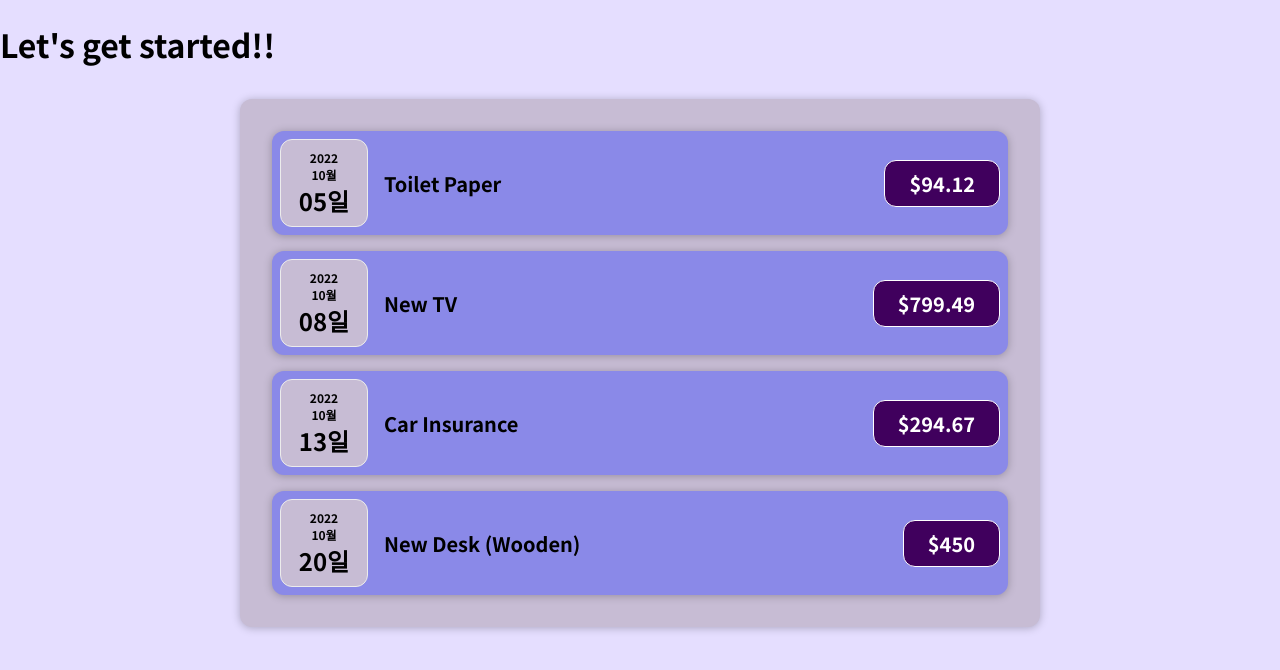
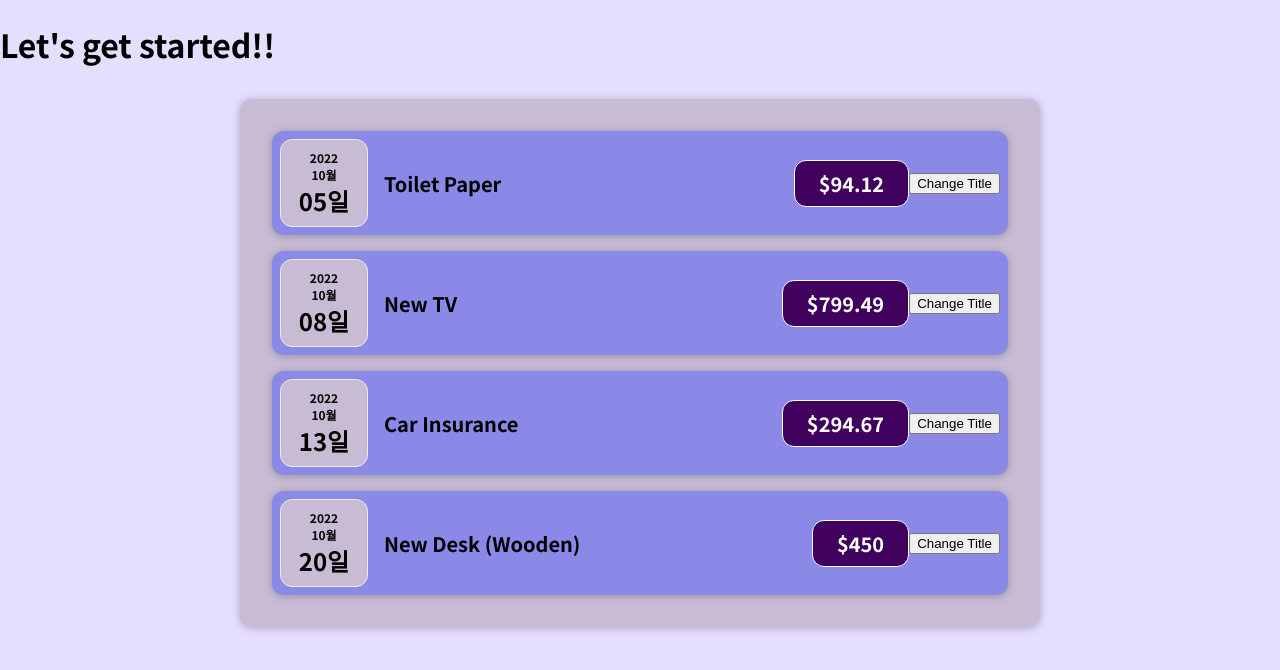
Before and after one commit to dev-yun/React-practice, a React (Create React App) app in the folder code/01-starting-react/: page / in a window 1280 px wide. Shown: the top 670 px of the page. Built offline with nearby package versions, Linux system fonts and the light colour scheme.

Commit message:
Feat : State 학습, 기능 추가

```diff
--- a/code/01-starting-react/src/components/Expenses/ExpenseItem.js
+++ b/code/01-starting-react/src/components/Expenses/ExpenseItem.js
@@ -1,6 +1,7 @@
 import "./ExpenseItem.css";
 import ExpenseDate from "./ExpenseDate";
 import Card from "../UI/Card";
+import { useState } from "react";
 
 // JSX문법 규칙
 /*
@@ -12,13 +13,23 @@
 */
 
 function ExpenseItem({ title, amount, date }) {
+  const [baseTitle, setBaseTitle] = useState(title);
+
+  const changeTitle = () => {
+    setBaseTitle("Update!!");
+    console.log(baseTitle);
+  };
+
+  console.log(baseTitle);
+
   return (
     <Card className="expense-item">
       <ExpenseDate date={date} />
       <div className="expense-item__description">
-        <h2>{title}</h2>
+        <h2>{baseTitle}</h2>
         <p className="expense-item__price">${amount}</p>
       </div>
+      <button onClick={changeTitle}>Change Title</button>
     </Card>
   );
 }
```
